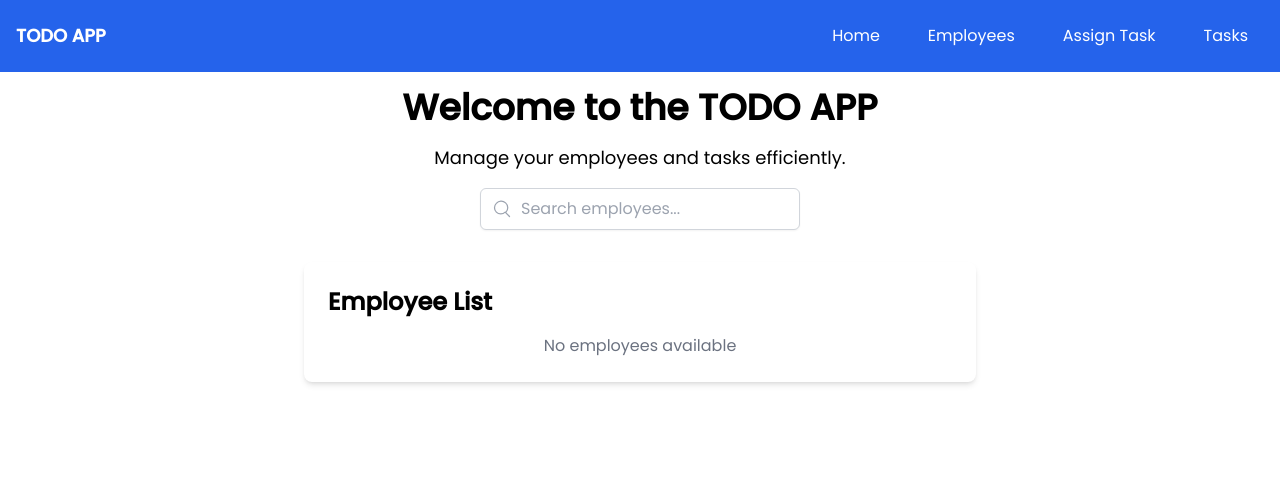
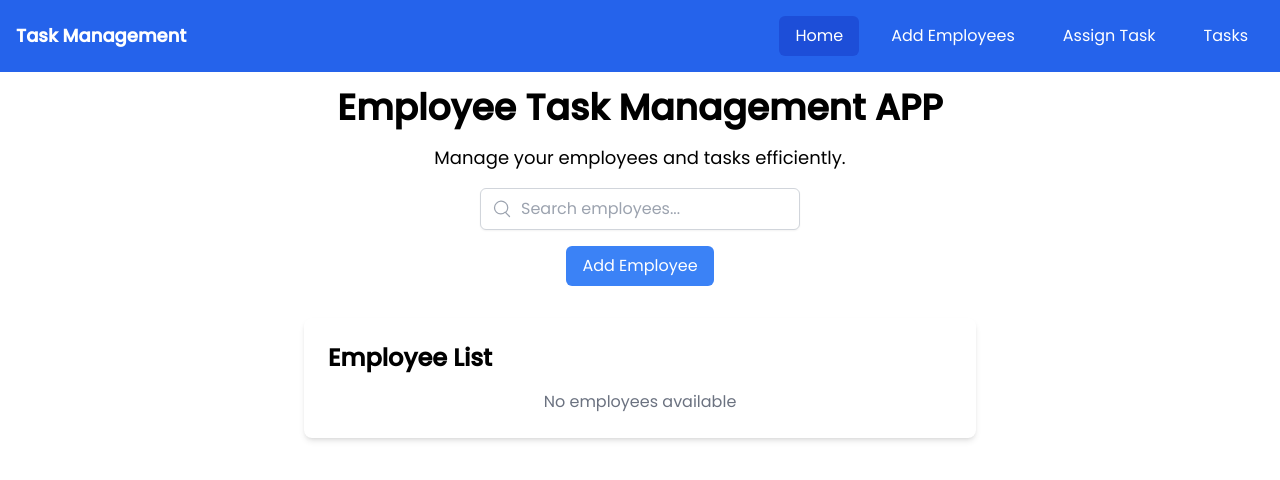
Before and after one commit to Anin-Hasan/TaskManagementApp, a React (Create React App) app: page / in a window 1280 px wide. Shown: the top 480 px of the page. Built offline with nearby package versions, Linux system fonts and the light colour scheme.

Commit message:
Little_tuned

```diff
--- a/src/components/home/Home.jsx
+++ b/src/components/home/Home.jsx
@@ -1,6 +1,7 @@
 import React, { useState } from "react";
 import EmployeeList from "../employee/EmployeeList";
 import { useSelector } from "react-redux";
+import { Link } from "react-router-dom";
 
 const Home = () => {
   const [searchQuery, setSearchQuery] = useState("");
@@ -13,7 +14,9 @@ const Home = () => {
   return (
     <div className="container mx-auto p-4 font-poppins">
       <div className="flex flex-col justify-center items-center text-center">
-        <h1 className="text-4xl font-bold mb-4">Welcome to the TODO APP</h1>
+        <h1 className="text-4xl font-bold mb-4">
+          Employee Task Management APP
+        </h1>
         <p className="text-lg mb-4">
           Manage your employees and tasks efficiently.
         </p>
@@ -42,6 +45,14 @@ const Home = () => {
             </svg>
           </div>
         </div>
+        <div>
+          <button
+            type="submit"
+            className="mt-4 w-full bg-blue-500 text-white py-2 px-4 rounded-md hover:bg-blue-600 focus:outline-none focus:ring-2 focus:ring-blue-500 focus:ring-opacity-50"
+          >
+            <Link to="/employees">Add Employee</Link>
+          </button>
+        </div>
       </div>
       <div className="mt-8">
         <EmployeeList employees={filteredEmployees} />
--- a/src/components/navbar/MobileMenu.jsx
+++ b/src/components/navbar/MobileMenu.jsx
@@ -13,7 +13,7 @@ const MobileMenu = ({ isOpen, toggleMenu }) => {
           Home
         </NavLink>
         <NavLink to="/employees" onClick={toggleMenu}>
-          Employees
+          Add Employees
         </NavLink>
         <NavLink to="/assign-task" onClick={toggleMenu}>
           Assign Task
--- a/src/components/navbar/NavLink.jsx
+++ b/src/components/navbar/NavLink.jsx
@@ -1,15 +1,21 @@
 import React from "react";
-import { Link } from "react-router-dom";
+import { NavLink as RouterNavLink } from "react-router-dom";
 
 const NavLink = ({ to, children, onClick }) => {
   return (
-    <Link
+    <RouterNavLink
       to={to}
-      className="text-white font-poppins hover:text-gray-300 py-2 px-4"
+      className={({ isActive }) =>
+        `text-white font-poppins py-2 px-4 ${
+          isActive
+            ? "bg-blue-700 rounded-md duration-500"
+            : "hover:text-gray-300"
+        }`
+      }
       onClick={onClick}
     >
       {children}
-    </Link>
+    </RouterNavLink>
   );
 };
 
--- a/src/components/navbar/Navbar.jsx
+++ b/src/components/navbar/Navbar.jsx
@@ -3,6 +3,7 @@ import { Link } from "react-router-dom";
 import NavLink from "./NavLink";
 import MobileMenu from "./MobileMenu";
 import "../../styles/Navbar.css";
+
 const Navbar = () => {
   const [isOpen, setIsOpen] = useState(false);
 
@@ -14,11 +15,11 @@ const Navbar = () => {
     <nav className="bg-blue-600 p-4 font-poppins">
       <div className="container mx-auto flex justify-between items-center">
         <div className="text-white text-lg font-bold">
-          <Link to="/">TODO APP</Link>
+          <Link to="/">Task Management</Link>
         </div>
         <div className="hidden md:flex space-x-4">
           <NavLink to="/">Home</NavLink>
-          <NavLink to="/employees">Employees</NavLink>
+          <NavLink to="/employees">Add Employees</NavLink>
           <NavLink to="/assign-task">Assign Task</NavLink>
           <NavLink to="/tasks">Tasks</NavLink>
         </div>
```
